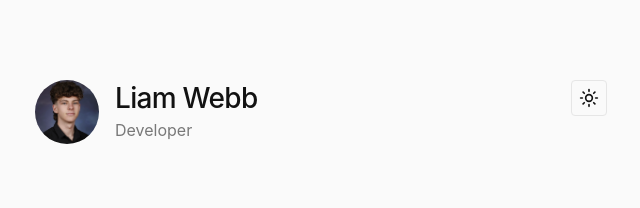
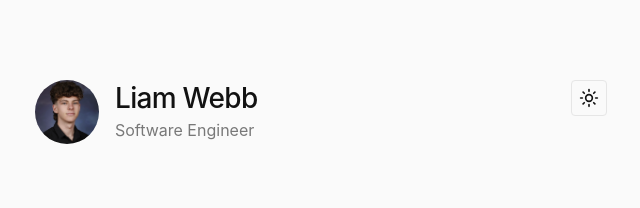
Before and after one commit to liamwebb0/portfolio-react, a React (Vite) app: page / in a window 1280 px wide. Shown: the top 208 px of the page, without its empty margins (319-959 px from the left). Built offline with nearby package versions, Linux system fonts and the light colour scheme.

Commit message:
Changed title

```diff
--- a/src/components/site-header.tsx
+++ b/src/components/site-header.tsx
@@ -16,7 +16,7 @@ export function SiteHeader() {
             <h1 className='text-2xl font-medium tracking-tight sm:text-[28px]'>
               Liam Webb
             </h1>
-            <p className='mt-1 text-muted-foreground'>Developer</p>
+            <p className='mt-1 text-muted-foreground'>Software Engineer</p>
           </div>
         </div>
         <ThemeToggle />
```
